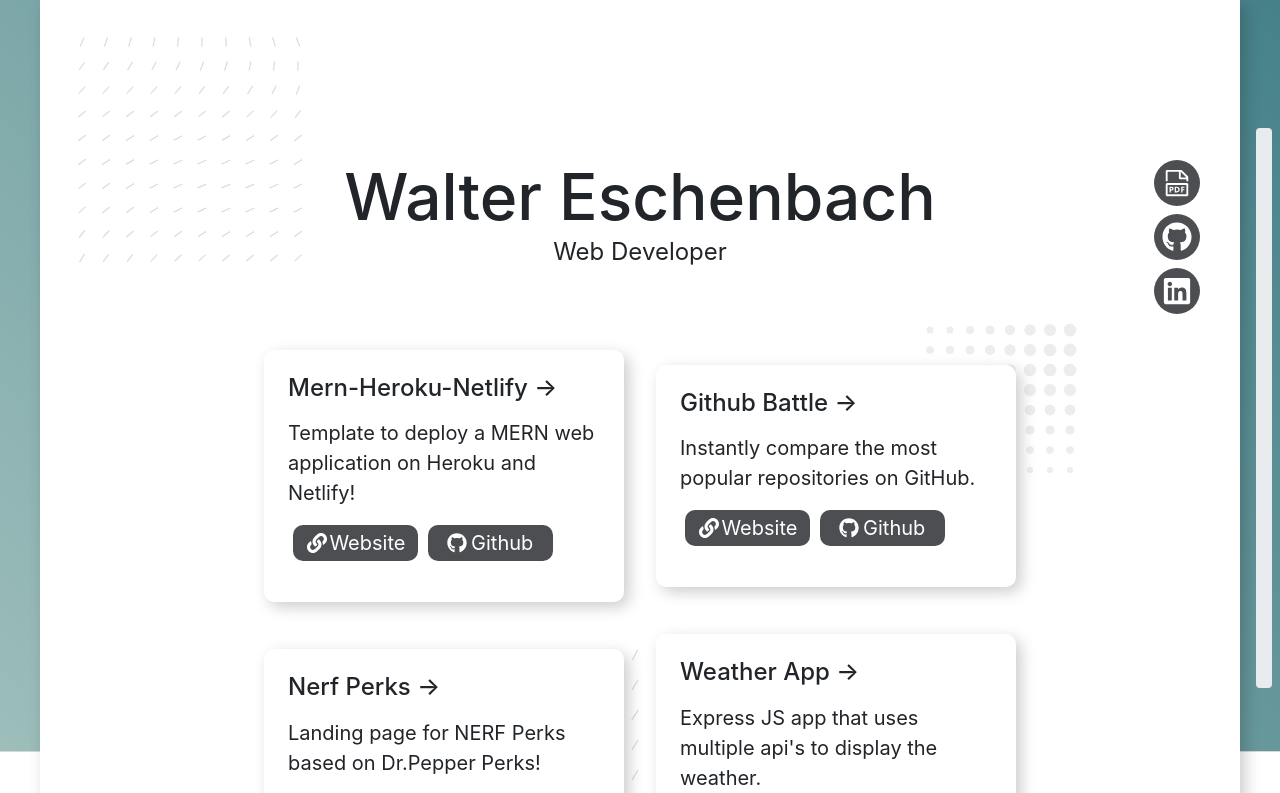
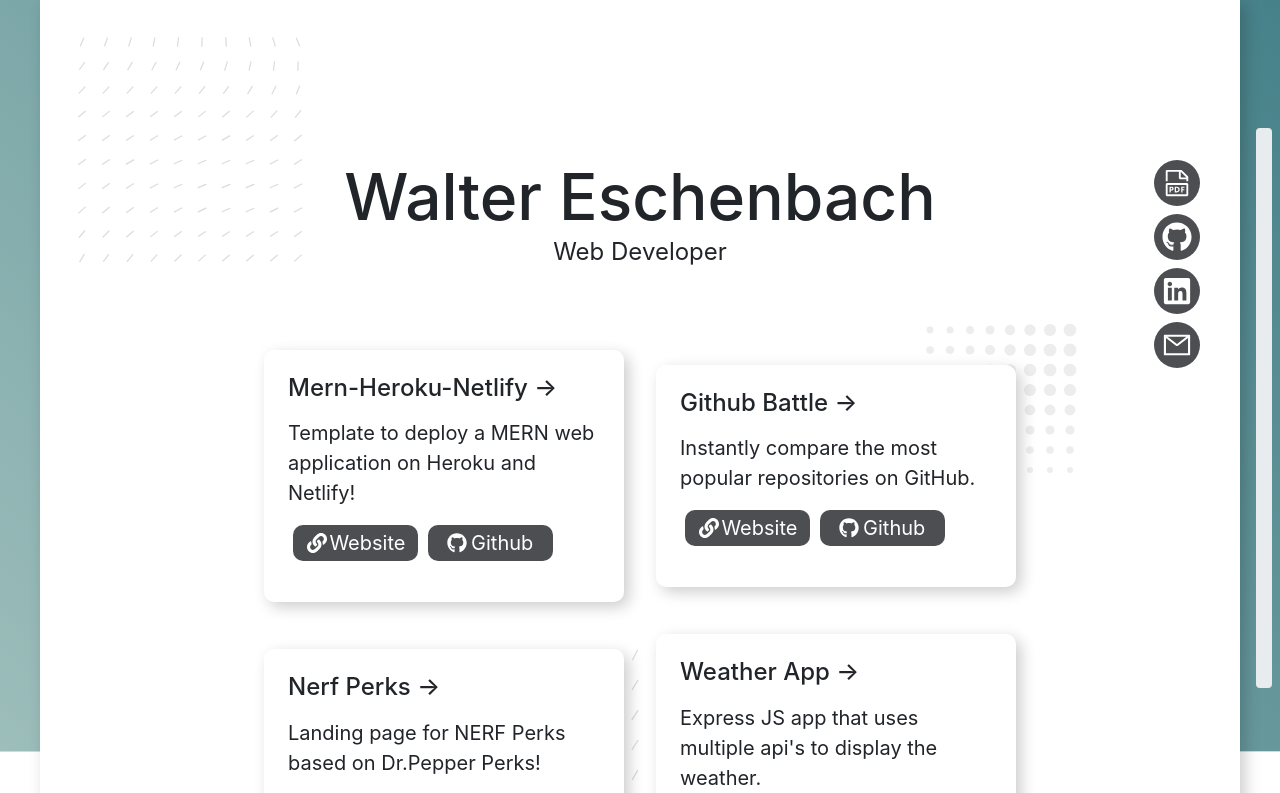
Before and after one commit to WalterEschenbach/portfolio2021, a Next.js app: page / in a window 1280 px wide. Shown: the top 793 px of the page. Built offline with nearby package versions, Linux system fonts and the light colour scheme.

Commit message:
add email link to socials

```diff
--- a/components/Socials.js
+++ b/components/Socials.js
@@ -2,6 +2,7 @@ import React from 'react'
 import styles from '../styles/Home.module.css'
 import { FaGithub, FaLinkedin } from 'react-icons/fa'
 import { VscFilePdf } from 'react-icons/vsc'
+import {AiOutlineMail} from 'react-icons/ai'
 
 const Socials = () => {
 
@@ -23,6 +24,12 @@ const Socials = () => {
 
                 </div>
             </a>
+            <a href="mailto:eschenbach.walter@gmail.com">
+                <div className={styles.socialIconContainers}>
+                    <AiOutlineMail size={30} className={styles.socialIcons} />
+
+                </div>
+            </a>
 
         </div>
     )
```
